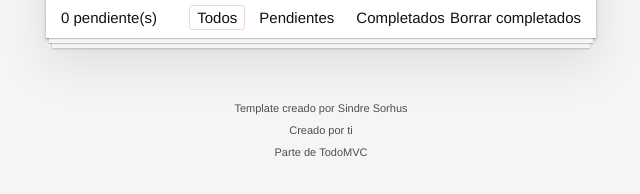
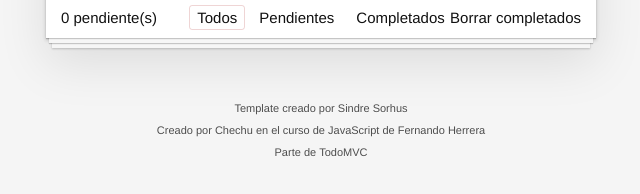
Before and after one commit to chechunat/todo-js, a website built with webpack: page docs/index.html in a window 1280 px wide. Shown: the part 200-394 px from the top of the page, without its empty margins (319-959 px from the left). Built offline with nearby package versions, Linux system fonts and the light colour scheme.

Commit message:
Modificado index.html

```diff
--- a/docs/index.html
+++ b/docs/index.html
@@ -1 +1 @@
-<!doctype html><html lang="en"><head><meta charset="utf-8"><meta name="viewport" content="width=device-width,initial-scale=1"><title>Template • TodoMVC</title><link href="main.762945bf818fd095be0a.css" rel="stylesheet"></head><body><section class="todoapp"><header class="header"><h1>Tareas</h1><input class="new-todo" placeholder="¿Qué necesita ser hecho?" autofocus></header><section class="main"><input id="toggle-all" class="toggle-all" type="checkbox"> <label for="toggle-all">Mark all as complete</label><ul class="todo-list"></ul></section><footer class="footer"><span class="todo-count"><strong>0</strong> pendiente(s)</span><ul class="filters"><li><a class="selected filtro" class="selected" href="#/">Todos</a></li><li><a class="filtro" href="#/active">Pendientes</a></li><li><a class="filtro" href="#/completed">Completados</a></li></ul><button class="clear-completed">Borrar completados</button></footer></section><footer class="info"><p>Template creado por <a href="http://sindresorhus.com">Sindre Sorhus</a></p><p>Creado por <a href="http://todomvc.com">ti</a></p><p>Parte de <a href="http://todomvc.com">TodoMVC</a></p></footer><script src="main.b76bb5c8767d940271ea.js"></script></body></html>
+<!doctype html><html lang="en"><head><meta charset="utf-8"><meta name="viewport" content="width=device-width,initial-scale=1"><title>Template • TodoMVC</title><link href="main.762945bf818fd095be0a.css" rel="stylesheet"></head><body><section class="todoapp"><header class="header"><h1>Tareas</h1><input class="new-todo" placeholder="¿Qué necesita ser hecho?" autofocus></header><section class="main"><input id="toggle-all" class="toggle-all" type="checkbox"> <label for="toggle-all">Mark all as complete</label><ul class="todo-list"></ul></section><footer class="footer"><span class="todo-count"><strong>0</strong> pendiente(s)</span><ul class="filters"><li><a class="selected filtro" href="#/">Todos</a></li><li><a class="filtro" href="#/active">Pendientes</a></li><li><a class="filtro" href="#/completed">Completados</a></li></ul><button class="clear-completed">Borrar completados</button></footer></section><footer class="info"><p>Template creado por <a href="http://sindresorhus.com">Sindre Sorhus</a></p><p>Creado por <a href="http://todomvc.com">Chechu en el curso de JavaScript de Fernando Herrera</a></p><p>Parte de <a href="http://todomvc.com">TodoMVC</a></p></footer><script src="main.b76bb5c8767d940271ea.js"></script></body></html>
```
